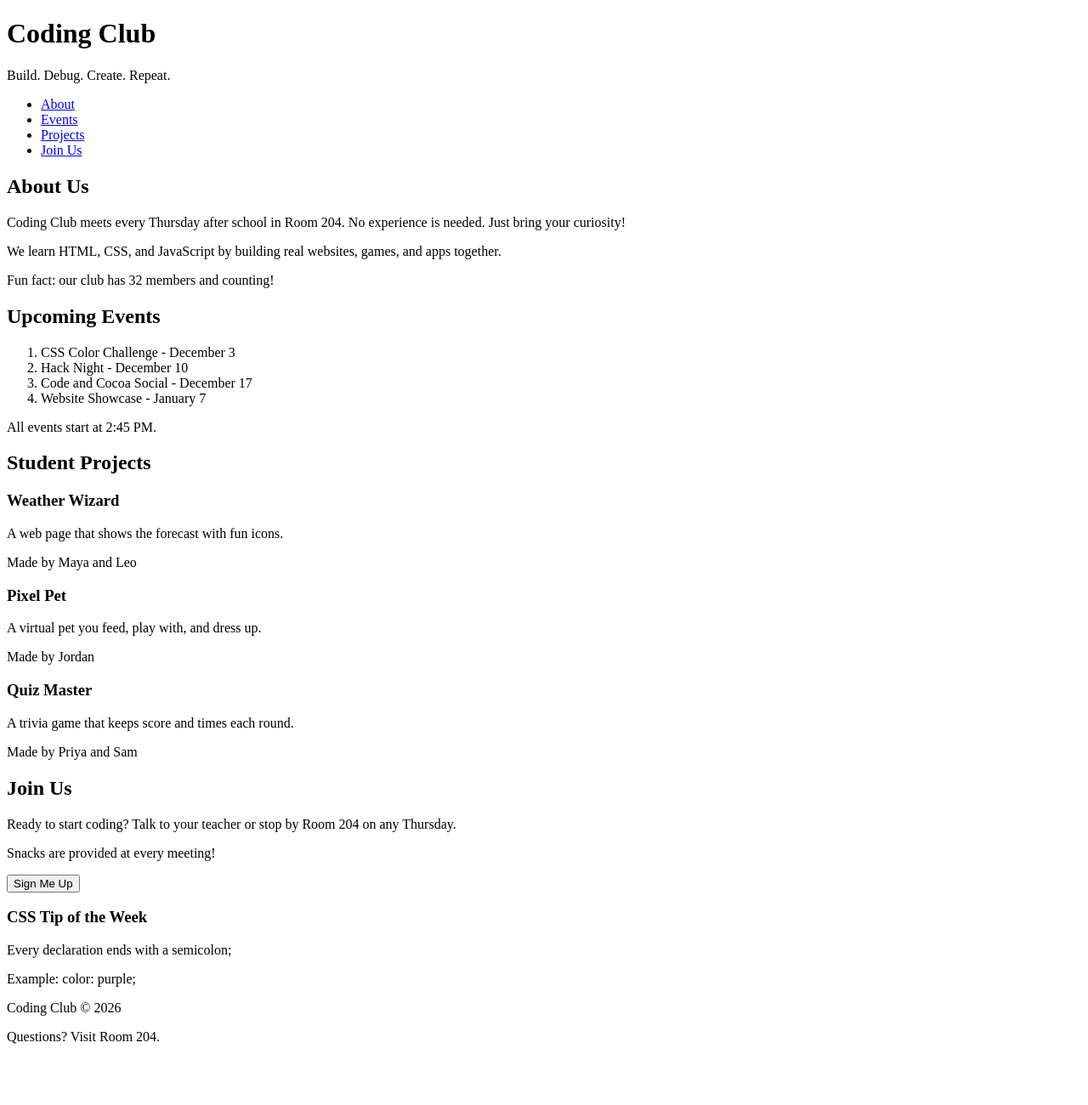
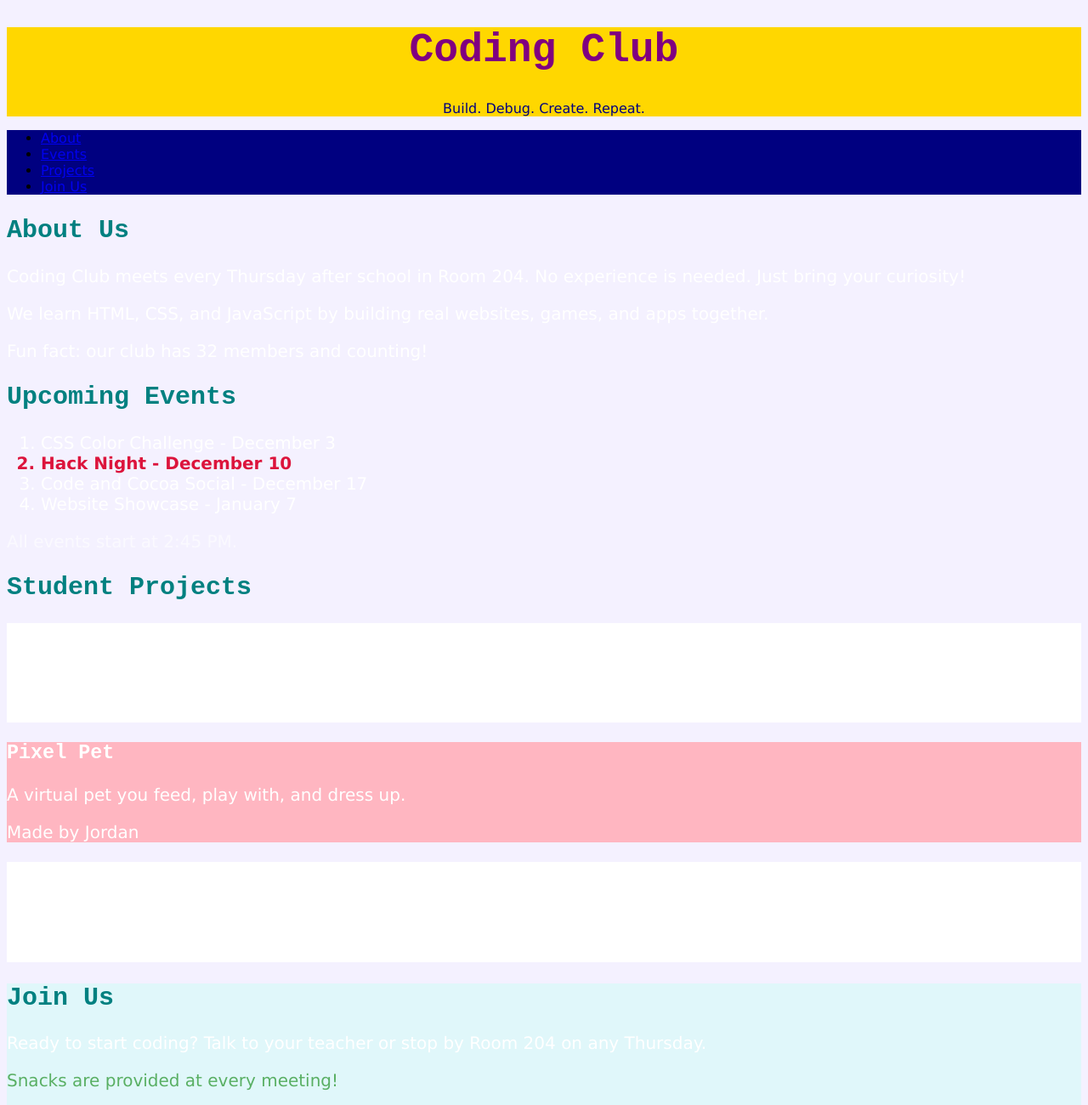
Before and after one commit to Jael29Lopez/CSS-Selectors-Practice, a plain HTML site: page index.html in a window 1280 px wide. Shown: the top 1300 px of the page at 85% size. Before the commit the page ends 1245 px from the top, so only its background shows below. Drawn offline with Linux system fonts and the light colour scheme.

Commit message:
final done

```diff
--- a/index.html
+++ b/index.html
@@ -5,6 +5,7 @@
   <meta name="viewport" content="width=device-width, initial-scale=1.0">
   <title>Coding Club</title>
   <!-- STEP 1: Link your external stylesheet on the line below -->
+   <link href="style.css" rel="stylesheet" type="text/css">
 
 </head>
 <body>
--- /dev/null
+++ b/style.css
@@ -0,0 +1,72 @@
+body {
+font-family:Verdana, Geneva, Tahoma, sans-serif;
+background-color: #f4f1ff;
+}
+
+h1 {
+    color:purple;
+    font-size: 48px;
+    text-align: center;
+}
+
+h2 {
+    color: teal;
+}
+
+footer {
+    text-align:center;
+    font-size: 14px;
+}
+
+.tagline {
+    color: navy;
+    text-align: center;
+}
+
+#top-banner {
+    background-color:gold;
+}
+
+.card {
+    background-color:white;
+}
+
+#join {
+    background-color: #e0f7fa;
+}
+
+.note {
+    opacity: 0.6;
+}
+
+.button {
+    background-color: orange;
+    font-size: 18px;
+    font-weight: bold;
+}
+
+h1, h2, h3 {
+    font-family: 'Courier New', Courier, monospace;
+}
+
+li.highlight {
+    color:crimson;
+    font-weight: bold;
+}
+
+.card.featured {
+    background-color: lightpink;
+}
+
+nav.menu {
+    background-color: navy;
+}
+
+#about, #events, #projects, #join {
+    color:white;
+    font-size: 20px;
+}
+
+.note.special {
+    color:green;
+}
```
